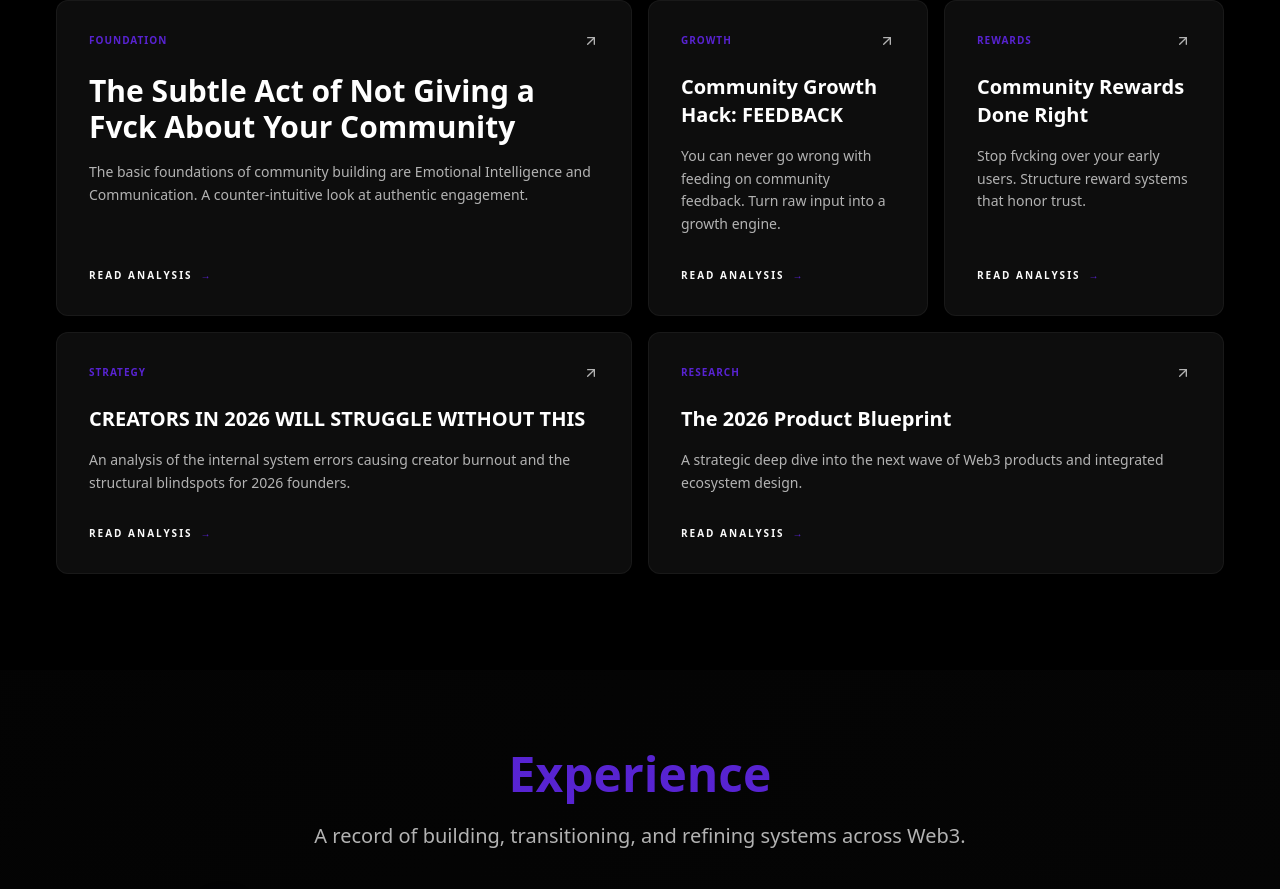
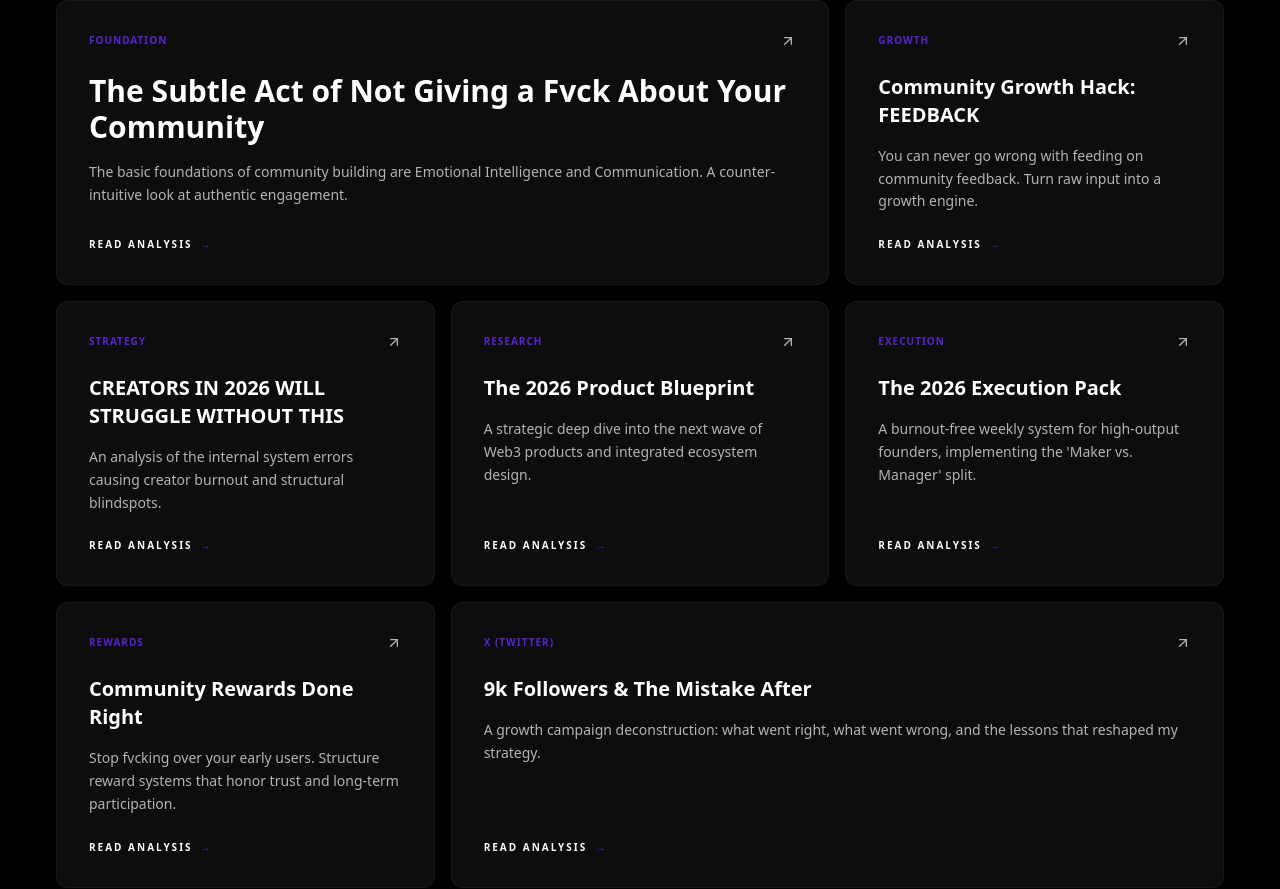
Before and after one commit to 0xmojeeb/mojeeb, a React (Vite) app: page / in a window 1280 px wide. Shown: the part 2171-3060 px from the top of the page. Built offline with nearby package versions, Linux system fonts and the light colour scheme.

Commit message:
Refactor blog layout and update content

```diff
--- a/src/components/Blog.tsx
+++ b/src/components/Blog.tsx
@@ -4,12 +4,13 @@ import { ArrowUpRight } from "lucide-react";
 
 const Blog = () => {
   const blogPosts = [
+    /* ROW 1: THE PILLARS */
     {
       title: "The Subtle Act of Not Giving a Fvck About Your Community",
       description: "The basic foundations of community building are Emotional Intelligence and Communication. A counter-intuitive look at authentic engagement.",
       link: "https://mojeebhq.medium.com/the-subtle-act-of-not-giving-a-fvck-about-your-community-community-building-31043b5160aa",
       platform: "Foundation",
-      layout: "col-span-1 md:col-span-2", // Takes up 2/4 of the width
+      layout: "md:col-span-2", // 2/3 of the first row
       isPrimary: true
     },
     {
@@ -17,35 +18,52 @@ const Blog = () => {
       description: "You can never go wrong with feeding on community feedback. Turn raw input into a growth engine.",
       link: "https://mojeebhq.medium.com/the-subtle-act-of-not-giving-a-fvck-about-your-community-community-building-6afe90b633f4",
       platform: "Growth",
-      layout: "col-span-1", // Takes up 1/4 of the width
+      layout: "md:col-span-1", // 1/3 of the first row
     },
-    {
-      title: "Community Rewards Done Right",
-      description: "Stop fvcking over your early users. Structure reward systems that honor trust.",
-      link: "https://mojeebhq.medium.com/community-rewards-done-right-stop-fvcking-over-your-early-users-e3ac552c3f9b",
-      platform: "Rewards",
-      layout: "col-span-1", // Takes up 1/4 of the width
-    },
+
+    /* ROW 2: THE 2026 STRATEGY TRIO (3 EQUAL COLUMNS) */
     {
       title: "CREATORS IN 2026 WILL STRUGGLE WITHOUT THIS",
-      description: "An analysis of the internal system errors causing creator burnout and the structural blindspots for 2026 founders.",
+      description: "An analysis of the internal system errors causing creator burnout and structural blindspots.",
       link: "https://x.com/MojeebHQ/status/2009497216109695467?s=20",
       platform: "Strategy",
-      layout: "col-span-1 md:col-span-2",
+      layout: "md:col-span-1",
     },
     {
       title: "The 2026 Product Blueprint",
       description: "A strategic deep dive into the next wave of Web3 products and integrated ecosystem design.",
       link: "https://x.com/MojeebHQ/status/2009997538267435511?s=20",
       platform: "Research",
-      layout: "col-span-1 md:col-span-2",
+      layout: "md:col-span-1",
+    },
+    {
+      title: "The 2026 Execution Pack",
+      description: "A burnout-free weekly system for high-output founders, implementing the 'Maker vs. Manager' split.",
+      link: "https://x.com/MojeebHQ/status/2010457986670448657?s=20",
+      platform: "Execution",
+      layout: "md:col-span-1",
+    },
+
+    /* ROW 3: REWARDS & GROWTH */
+    {
+      title: "Community Rewards Done Right",
+      description: "Stop fvcking over your early users. Structure reward systems that honor trust and long-term participation.",
+      link: "https://mojeebhq.medium.com/community-rewards-done-right-stop-fvcking-over-your-early-users-e3ac552c3f9b",
+      platform: "Rewards",
+      layout: "md:col-span-1",
+    },
+    {
+      title: "9k Followers & The Mistake After",
+      description: "A growth campaign deconstruction: what went right, what went wrong, and the lessons that reshaped my strategy.",
+      link: "https://x.com/MojeebHQ/status/1971794428789461365",
+      platform: "X (Twitter)",
+      layout: "md:col-span-2",
     }
   ];
 
   return (
     <section id="blog" className="py-24 px-6 bg-background">
       <div className="container mx-auto">
-        {/* HEADER */}
         <div className="flex flex-col md:flex-row md:items-end justify-between mb-16 gap-6 text-white">
           <div className="max-w-2xl">
             <span className="text-primary text-[10px] font-bold tracking-[0.4em] uppercase mb-4 block">
@@ -60,14 +78,15 @@ const Blog = () => {
           </p>
         </div>
 
-        {/* 4-COLUMN BENTO GRID */}
-        <div className="grid grid-cols-1 md:grid-cols-4 gap-4">
+        {/* 3-COLUMN MASTER GRID */}
+        <div className="grid grid-cols-1 md:grid-cols-3 gap-4 auto-rows-fr">
           {blogPosts.map((post, index) => (
             <Card
               key={index}
-              className={`glass-card group hover:border-primary/50 transition-all duration-300 flex flex-col h-full ${post.layout}`}
+              className={`glass-card group hover:border-primary/50 transition-all duration-300 flex flex-col ${post.layout}`}
             >
-              <CardContent className="p-8 flex flex-col h-full">
+              <CardContent className="p-8 flex flex-col h-full justify-between">
+                <div>
                   <div className="flex justify-between items-start mb-6">
                     <span className="text-[10px] font-bold tracking-widest text-primary uppercase">
                       {post.platform}
@@ -75,17 +94,18 @@ const Blog = () => {
                     <ArrowUpRight className="w-4 h-4 text-muted-foreground group-hover:text-primary transition-colors" />
                   </div>
 
-                <h3 className={`font-bold mb-4 text-white group-hover:text-primary transition-colors ${post.isPrimary ? 'text-2xl md:text-3xl' : 'text-lg md:text-xl'}`}>
+                  <h3 className={`font-bold mb-4 text-white group-hover:text-primary transition-colors ${post.isPrimary ? 'text-2xl md:text-3xl' : 'text-xl'}`}>
                     {post.title}
                   </h3>
 
-                <p className="text-muted-foreground mb-8 leading-relaxed flex-grow text-sm">
+                  <p className="text-muted-foreground leading-relaxed text-sm mb-6">
                     {post.description}
                   </p>
+                </div>
 
                 <Button
                   variant="ghost"
-                  className="w-fit p-0 h-auto font-bold text-[10px] uppercase tracking-[0.2em] hover:bg-transparent hover:text-white group/btn"
+                  className="w-fit p-0 h-auto font-bold text-[10px] uppercase tracking-[0.2em] hover:bg-transparent hover:text-white group/btn mt-auto"
                   asChild
                 >
                   <a href={post.link} target="_blank" rel="noopener noreferrer" className="flex items-center gap-2">
```
Lines whose indentation alone changed are shown as unchanged.
